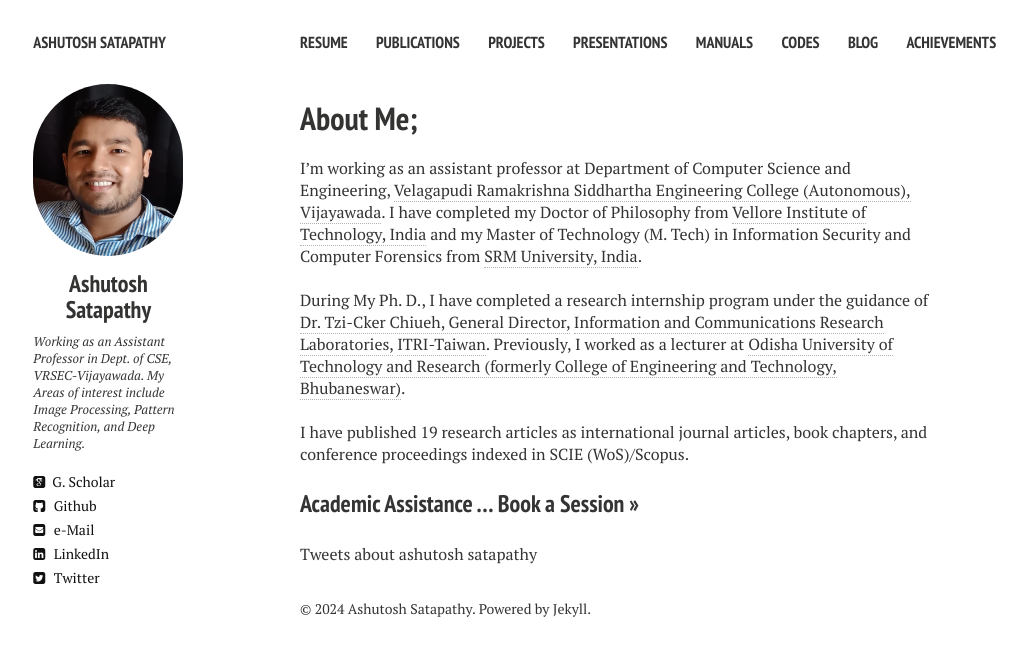
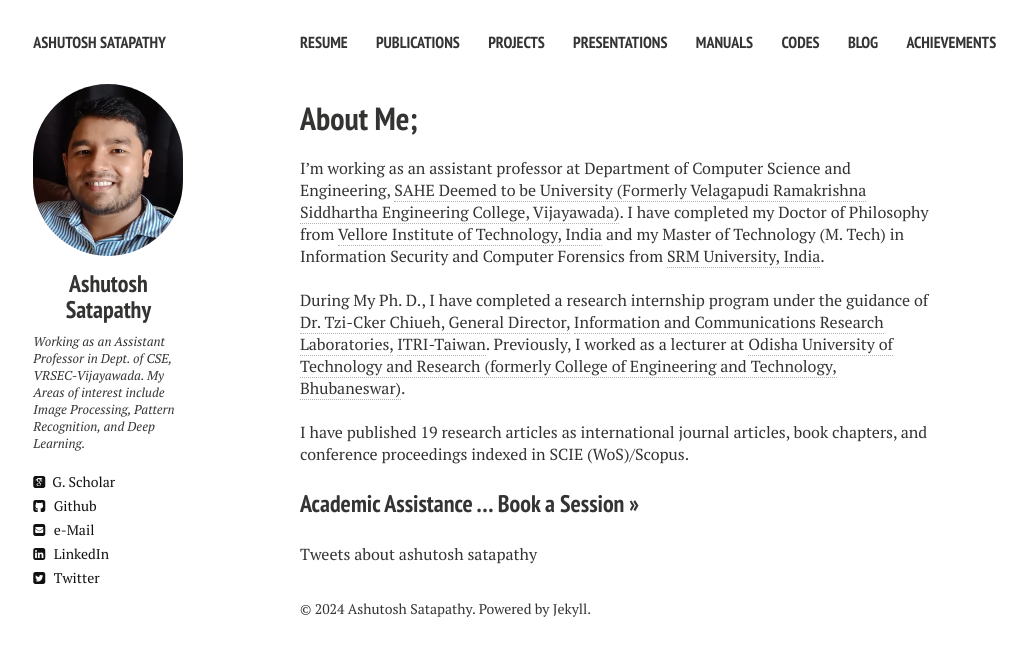
Before and after one commit to ashutoshsatapathy1990/ashutoshsatapathy1990.github.io, a Jekyll site: the page built from index.md, in a window 1280 px wide. Shown: the top 656 px of the page, without its empty margins (20-1047 px from the left). Built offline with Jekyll 4.4.1, drawn with Linux system fonts in a browser that asks for light colours; nearby versions of some CDN libraries; comment, search, counter and statistics services are not loaded.

Commit message:
Update index.md

```diff
--- a/index.md
+++ b/index.md
@@ -7,7 +7,7 @@ image:
 #  feature: Banner.jpg
 ---
 
-I'm working as an assistant professor at Department of Computer Science and Engineering, [Velagapudi Ramakrishna Siddhartha Engineering College (Autonomous), Vijayawada](https://www.vrsiddhartha.ac.in/cse/wp-content/uploads/2020/06/39_Ashutosh-Satapathy.pdf). I have completed my Doctor of Philosophy from [Vellore Institute of Technology, India](http://chennai.vit.ac.in/) and my Master of Technology (M. Tech) in Information Security and Computer Forensics from [SRM University, India](http://www.srmuniv.ac.in/).
+I'm working as an assistant professor at Department of Computer Science and Engineering, [SAHE Deemed to be University (Formerly Velagapudi Ramakrishna Siddhartha Engineering College, Vijayawada)](https://www.vrsiddhartha.ac.in/cse/wp-content/uploads/2020/06/39_Ashutosh-Satapathy.pdf). I have completed my Doctor of Philosophy from [Vellore Institute of Technology, India](http://chennai.vit.ac.in/) and my Master of Technology (M. Tech) in Information Security and Computer Forensics from [SRM University, India](http://www.srmuniv.ac.in/).
 
 <br />
 During My Ph. D., I have completed a research internship program under the guidance of [Dr. Tzi-Cker Chiueh, General Director,](https://tw.linkedin.com/in/tzi-cker-chiueh-40b9823) [Information and Communications Research Laboratories,](https://www.itri.org.tw/english/Information-and-Communications-Research-Laboratories?CRWP=617766560237564533) [ITRI-Taiwan](https://www.itri.org.tw/). Previously, I worked as a lecturer at [Odisha University of Technology and Research (formerly College of Engineering and Technology, Bhubaneswar)](https://outr.ac.in/).
```
